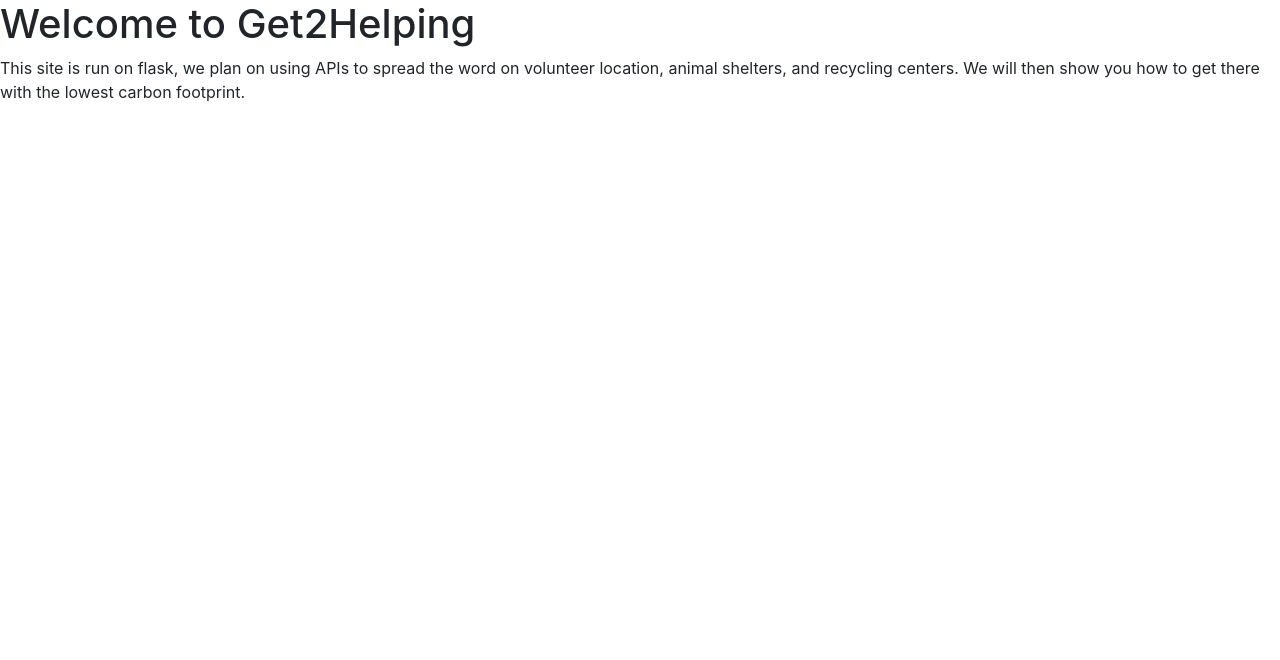
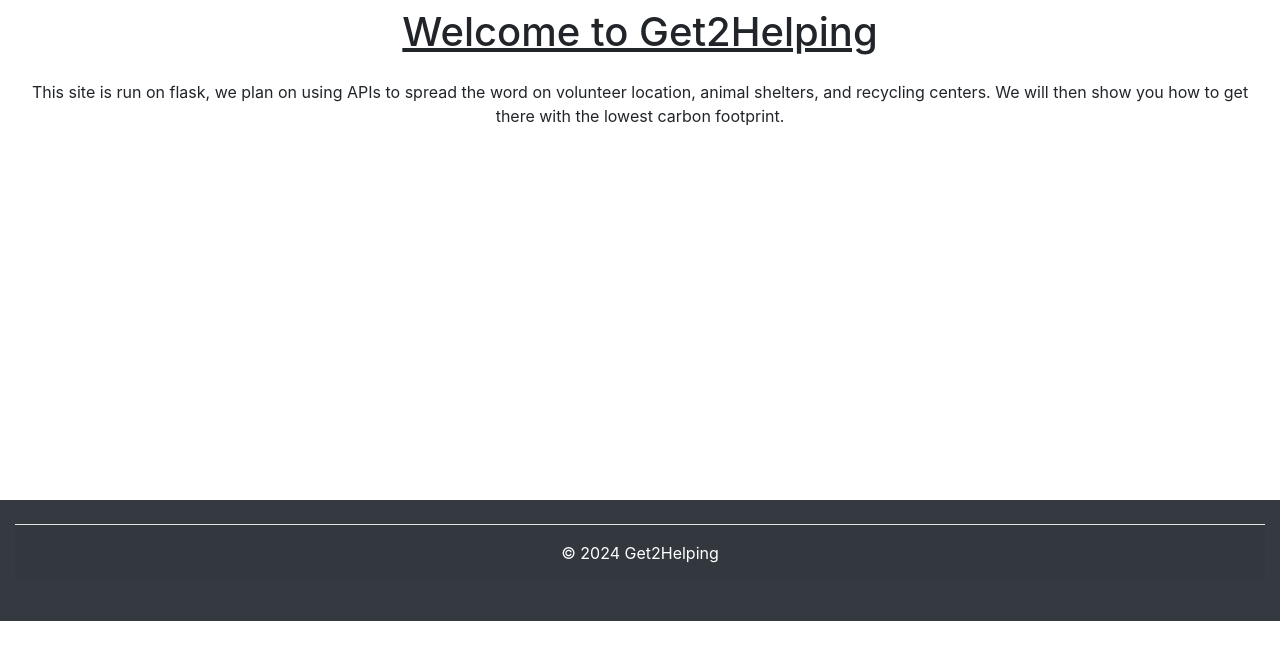
Before and after one commit to abahr35/Get2Helping, a Flask app: page / in a window 1280 px wide. Shown: the part 56-716 px from the top of the page. Run offline with Flask 2, Linux system fonts and the light colour scheme; some libraries are stand-ins or nearby versions.

Commit message:
moved Js to a static file, created containers for results page and created footer

```diff
--- a/templates/home.html
+++ b/templates/home.html
@@ -1,10 +1,15 @@
 {% extends "layout.html" %}
 {% block content %}
+    <div class="container-fluid justify-content-lg-center">
     {% if name %}
-        <h1>Welcome to {{ name }}</h1>
+        <h1 class="text-center pt-2"><u>Welcome to {{ name }}</u></h1>
     {% else %}
-        <h1>Welcome to Flask Page</h1>
+        <h1 class="text-center pt-2"><u>Welcome to Flask Page</u></h1>
     {% endif %}
-    <p>This site is run on flask, we plan on using APIs to spread the word on volunteer location, animal shelters, and
+    </div>
+    <div class="container-fluid pt-3">
+            <p class="text-center">This site is run on flask, we plan on using APIs to spread the word on volunteer location, animal shelters, and
        recycling centers. We will then show you how to get there with the lowest carbon footprint.</p>
+    </div>
+
 {% endblock content %}
--- a/templates/layout.html
+++ b/templates/layout.html
@@ -9,6 +9,7 @@
     <link rel="stylesheet" href="https://maxcdn.bootstrapcdn.com/bootstrap/4.0.0/css/bootstrap.min.css" integrity="sha384-Gn5384xqQ1aoWXA+058RXPxPg6fy4IWvTNh0E263XmFcJlSAwiGgFAW/dAiS6JXm" crossorigin="anonymous">
 
     <link rel="stylesheet" type="text/css" href="{{ url_for('static', filename='main.css') }}">
+    <link rel="script" href="{{ url_for('static', filename='js/map.js') }}">
 
     {% if name %}
         <title>Flask - {{ name }}</title>
@@ -16,7 +17,7 @@
         <title>Flask Page</title>
     {% endif %}
 </head>
-<body>
+    <body class="">
         <header>
             <nav class="navbar navbar-expand-lg navbar-dark bg-dark">
                 <div class="container-fluid">
@@ -38,14 +39,20 @@
                 </div>
             </nav>
         </header>
+        <div style="min-height: 500px;">
         {% block content %}{% endblock %}
-
+        </div>
         <!-- Optional JavaScript -->
         <!-- jQuery first, then Popper.js, then Bootstrap JS -->
         <script src="https://code.jquery.com/jquery-3.2.1.slim.min.js" integrity="sha384-KJ3o2DKtIkvYIK3UENzmM7KCkRr/rE9/Qpg6aAZGJwFDMVNA/GpGFF93hXpG5KkN" crossorigin="anonymous"></script>
         <script src="https://cdnjs.cloudflare.com/ajax/libs/popper.js/1.12.9/umd/popper.min.js" integrity="sha384-ApNbgh9B+Y1QKtv3Rn7W3mgPxhU9K/ScQsAP7hUibX39j7fakFPskvXusvfa0b4Q" crossorigin="anonymous"></script>
         <script src="https://maxcdn.bootstrapcdn.com/bootstrap/4.0.0/js/bootstrap.min.js" integrity="sha384-JZR6Spejh4U02d8jOt6vLEHfe/JQGiRRSQQxSfFWpi1MquVdAyjUar5+76PVCmYl" crossorigin="anonymous"></script>
 
+        <div class="d-flex flex-column h-100 container-fluid bg-dark pb-3">
+            <footer class="card-footer d-flex flex-column flex-wrap justify-content-between align-items-center py-3 my-4 border-top">
+                <p class="mb-3 mb-md-0 text-body-secondary text-white">© 2024 Get2Helping</p>
+            </footer>
+        </div>
+    </body>
 
-</body>
 </html>
```
Also changed, not shown: static/js/map.js (added, +34 -0 lines), templates/ResultingMaps.html (+16 -41 lines). Lines whose indentation alone changed are shown as unchanged.
